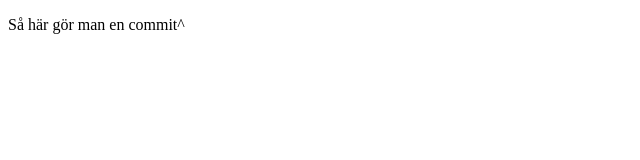
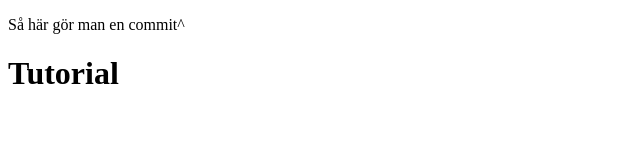
Before and after one commit to sanazsajj/sanaz-produkterna, a plain HTML site: page index.html in a window 1280 px wide. Shown: the whole page, without its empty margins (0-640 px from the left). Drawn offline with Linux system fonts and the light colour scheme.

Commit message:
Text för heading

```diff
--- a/index.html
+++ b/index.html
@@ -7,5 +7,6 @@
 </head>
 <body>
     <p>Så här gör man en commit^</p>
+    <h1>Tutorial</h1>
 </body>
 </html>
```
